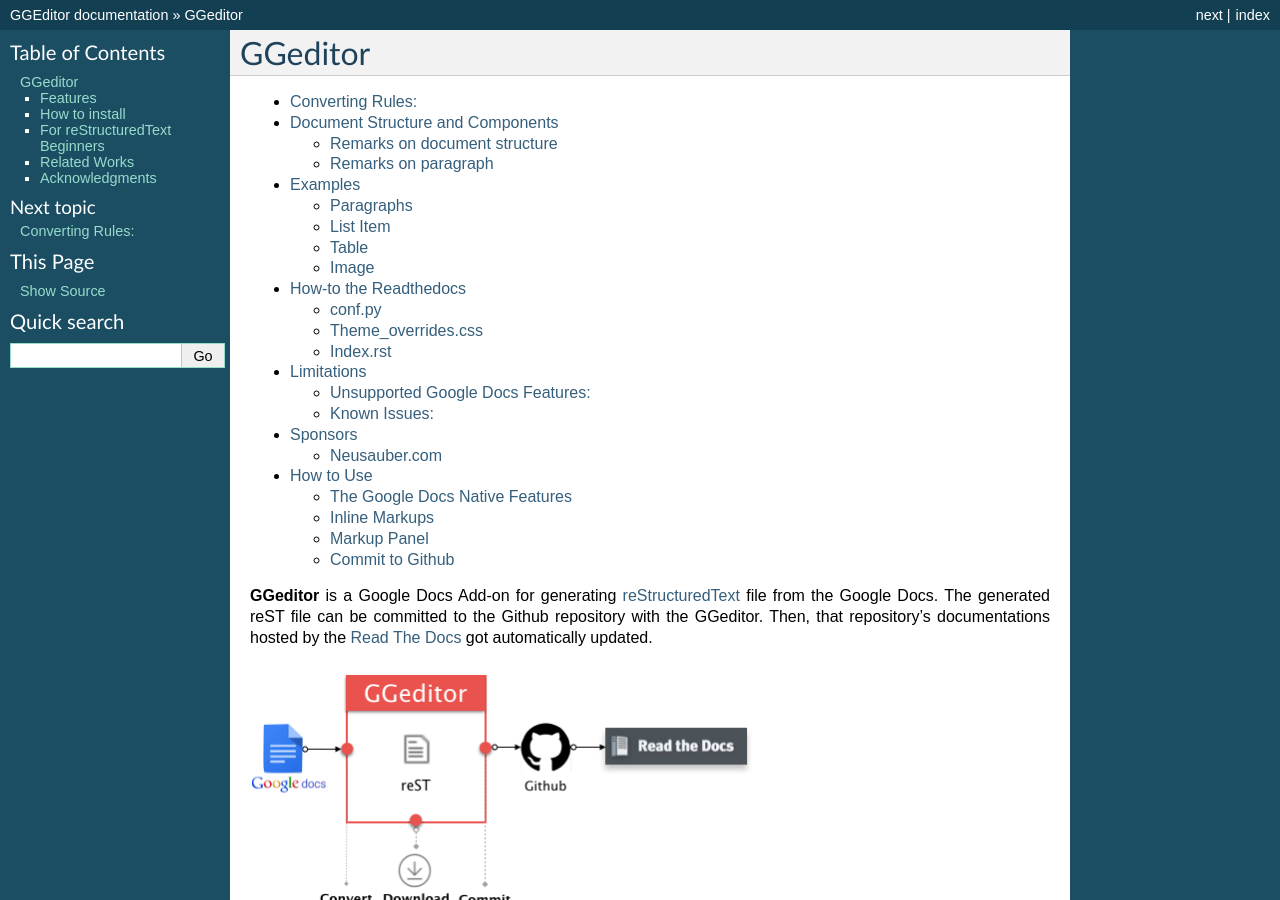
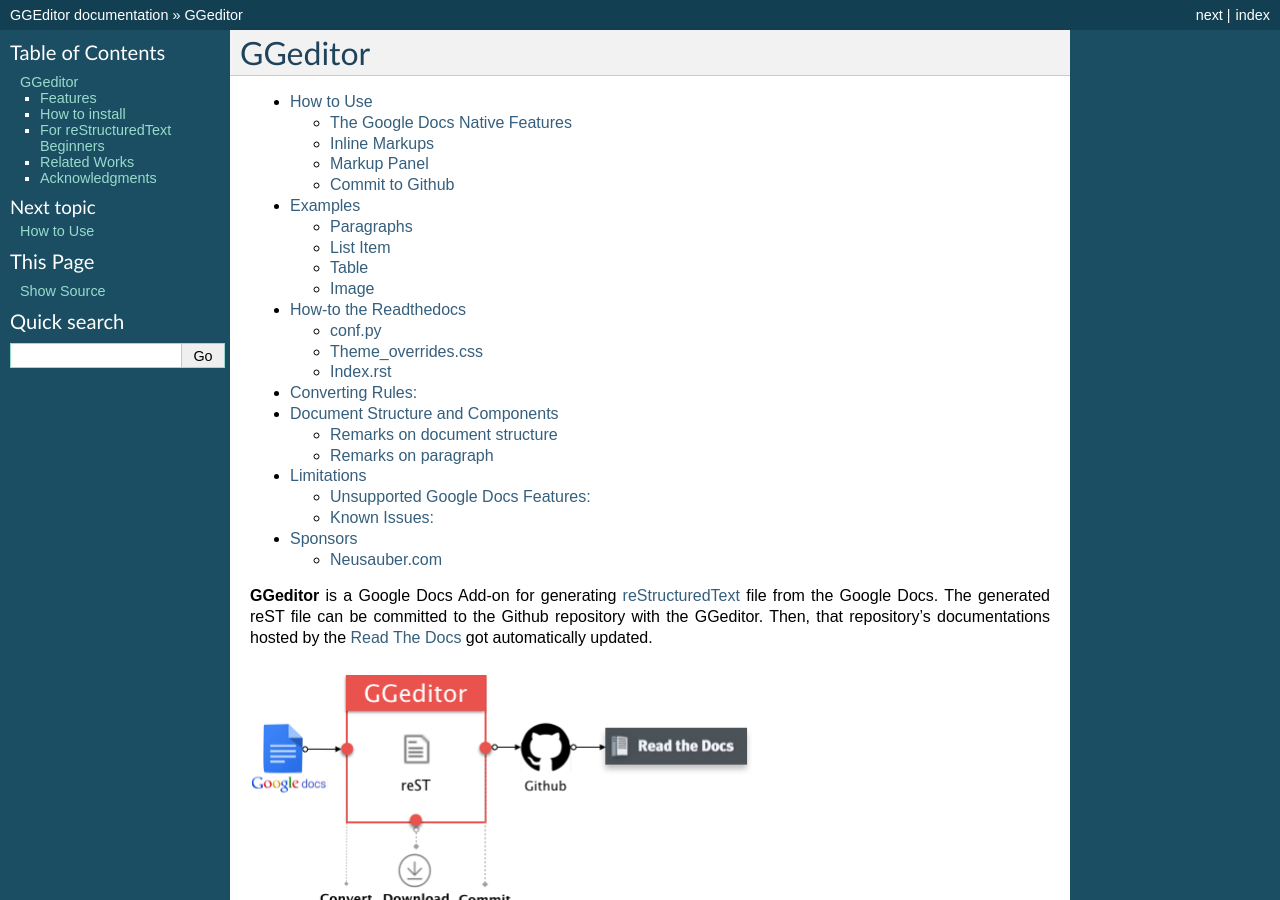
Before and after one commit to iapyeh/GGeditor, a Sphinx documentation site: the page built from docs/index.rst, in a window 1280 px wide and 900 px high. Built offline with Sphinx 7.4.7, drawn with Linux system fonts in a browser that asks for light colours.

Commit message:
Google Docs reST Editor@2016-11-19 21:25:32

```diff
--- a/docs/index.rst
+++ b/docs/index.rst
@@ -8,12 +8,13 @@
 .. toctree::
     :maxdepth: 2
 
-    DocStructure
+    User Guide
     Examples
     how2Readthedocs
+    DocStructure
     Limitations
     Sponsors
-    User Guide
+
 
 \ **GGeditor**\  is a Google Docs Add-on for generating \ `reStructuredText`_\  file from the Google Docs. The generated reST file can be committed to the Github repository with the GGeditor. Then, that repository’s documentations hosted by the \ `Read The Docs`_\  got automatically updated.
 
```
